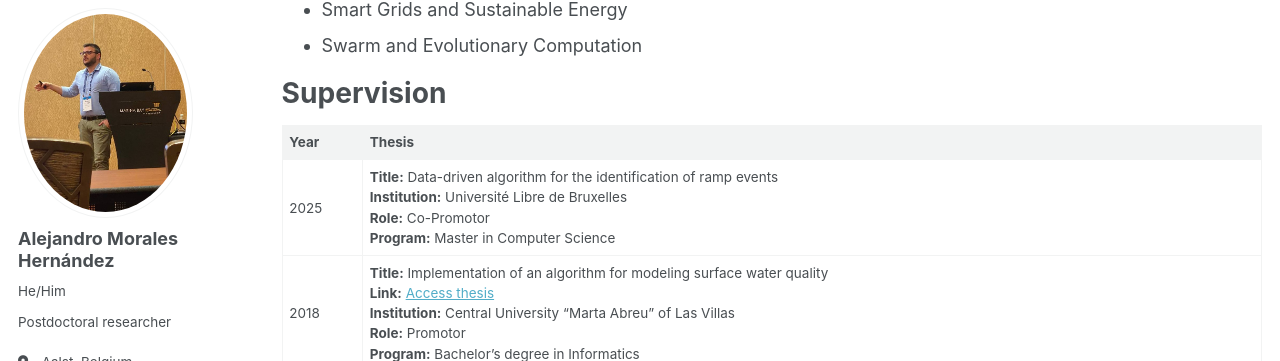
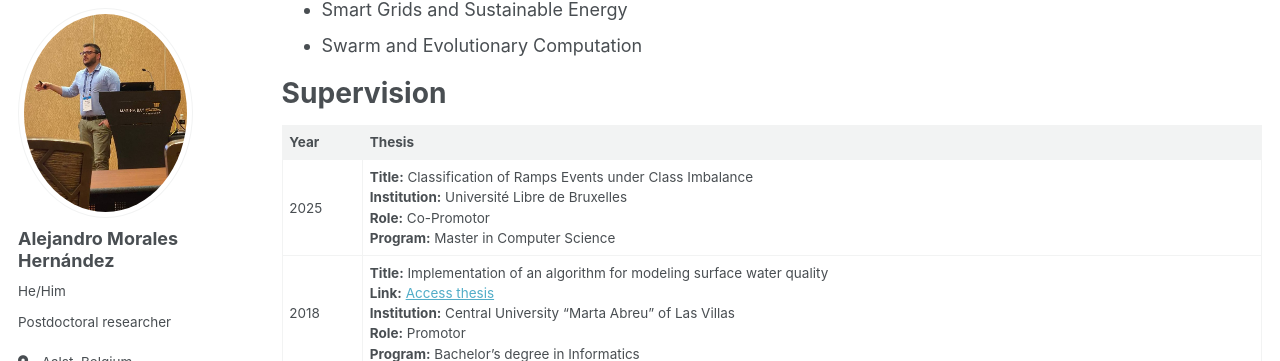
Before and after one commit to alejandro3500/alejandro3500.github.io, a Jekyll site: the page built from _pages/academic_service.md, in a window 1280 px wide and 900 px high, scrolled down 618 px. Shown: the part 91-452 px from the top of the window. Built offline with Jekyll 4.4.1, drawn with Linux system fonts in a browser that asks for light colours; some web fonts are replaced; a script that is not in the unit is left out.

Commit message:
Update academic_service.md

```diff
--- a/_pages/academic_service.md
+++ b/_pages/academic_service.md
@@ -37,7 +37,7 @@ Supervision
 
 | Year | Thesis |
 |---|---|
-| 2025 | **Title:** Data-driven algorithm for the identification of ramp events <br> **Institution:** Université Libre de Bruxelles <br> **Role:** Co-Promotor <br> **Program:** Master in Computer Science |
+| 2025 | **Title:** Classification of Ramps Events under Class Imbalance <br> **Institution:** Université Libre de Bruxelles <br> **Role:** Co-Promotor <br> **Program:** Master in Computer Science |
 | 2018 | **Title:** Implementation of an algorithm for modeling surface water quality <br> **Link:** [Access thesis](https://dspace.uclv.edu.cu/items/c4fd6915-78ac-494d-8886-b50db271a56d) <br> **Institution:** Central University "Marta Abreu" of Las Villas <br> **Role:** Promotor <br> **Program:** Bachelor's degree in Informatics |
 | 2015 | **Title:** Combining diversity measures in ensemble of classifiers using Fuzzy Logic <br> **Link:** [Access thesis](https://dspace.uclv.edu.cu/items/f48c1f2f-4024-4460-ba56-79f37ec7b38c) <br> **Institution:** Central U niversity "Marta Abreu" of Las Villas <br> **Role:** Consultant <br> **Program:** Bachelor's degree in Computer Science |
 | 2015 | **Title:** Building ensemble of classifiers using Ant Colony Optimization <br> **Link:** [Access thesis](https://dspace.uclv.edu.cu/items/f40176f0-aa29-4abd-9ffa-0c81fab5be7c) <br> **Institution:** Central University "Marta Abreu" of Las Villas <br> **Role:** Consultant <br> **Program:** Bachelor's degree in Computer Science |
```
